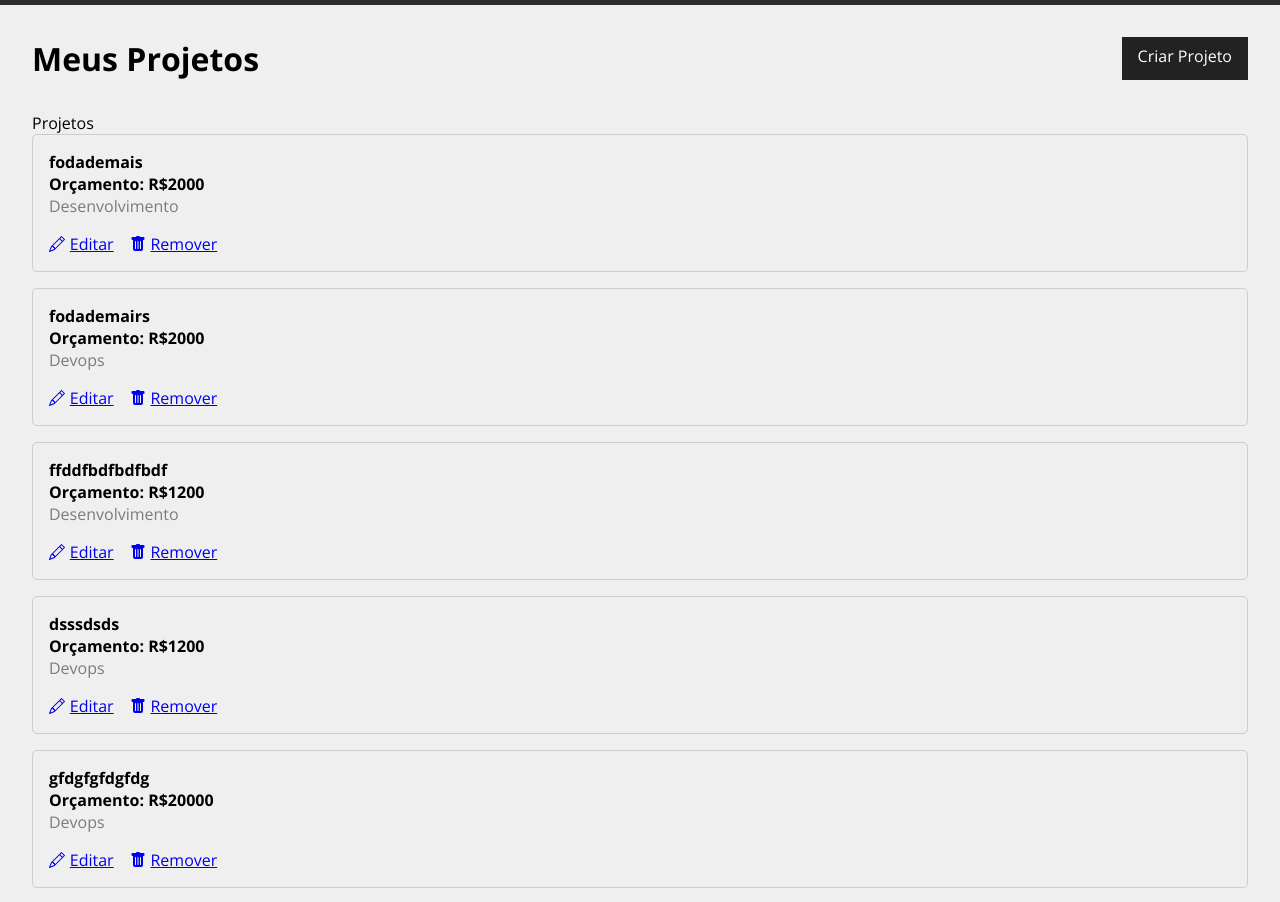
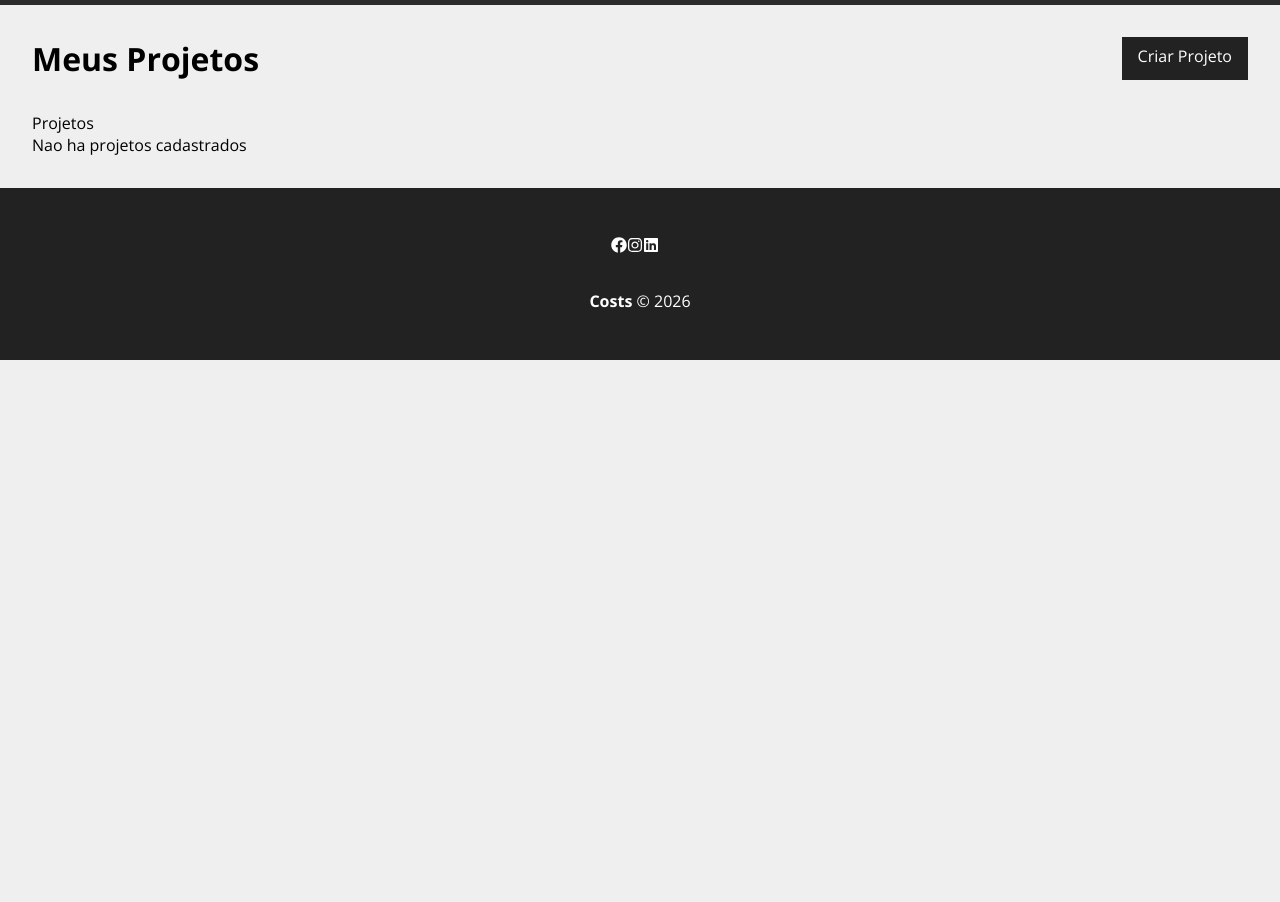
Before and after one commit to AbelardoDivino/Costs, a React (Create React App) app in the folder frontend/costs/: page /Projects in a window 1280 px wide. Shown: the part 80-982 px from the top of the page. After the commit the page ends 800 px from the top, so only its background shows below. Built offline with nearby package versions, Linux system fonts and the light colour scheme; data requests are answered from the project's data file.

Commit message:
update login and delete

```diff
--- a/frontend/costs/db.json
+++ b/frontend/costs/db.json
@@ -1,83 +1,5 @@
 {
-  "projects": [
-    {
-      "name": "fodademais",
-      "budget": "2000",
-      "categories": {
-        "id": "2",
-        "name": "Desenvolvimento"
-      },
-      "cost": 0,
-      "services": [],
-      "id": "3rmWNS7hW3I"
-    },
-    {
-      "name": "fodademairs",
-      "budget": "2000",
-      "categories": {
-        "id": "3",
-        "name": "Devops"
-      },
-      "cost": 0,
-      "services": [],
-      "id": "HBBhzgKh4qE"
-    },
-    {
-      "name": "ffddfbdfbdfbdf",
-      "budget": "1200",
-      "categories": {
-        "id": "2",
-        "name": "Desenvolvimento"
-      },
-      "cost": 0,
-      "services": [],
-      "id": "JgyhTJ6r4Wg"
-    },
-    {
-      "categories": {
-        "id": "3",
-        "name": "Devops"
-      },
-      "name": "dsssdsds",
-      "budget": "1200",
-      "cost": 0,
-      "services": [],
-      "id": "eITGHWoTM6c"
-    },
-    {
-      "name": "gfdgfgfdgfdg",
-      "budget": "20000",
-      "categories": {
-        "id": "3",
-        "name": "Devops"
-      },
-      "cost": 0,
-      "services": [],
-      "id": "XTrXAobRINo"
-    },
-    {
-      "name": "Abelardo Divino",
-      "budget": "2000",
-      "categories": {
-        "id": "3",
-        "name": "Devops"
-      },
-      "cost": 0,
-      "services": [],
-      "id": "i80xpep8uFY"
-    },
-    {
-      "name": "testar o get",
-      "budget": "3000",
-      "categories": {
-        "id": "4",
-        "name": "full-stack"
-      },
-      "cost": 0,
-      "services": [],
-      "id": "sgYuSI5ccsU"
-    }
-  ],
+  "projects": [],
   "categories": [
     {
       "id": "1",
--- a/frontend/costs/src/components/pages/Projects.js
+++ b/frontend/costs/src/components/pages/Projects.js
@@ -5,9 +5,12 @@
 import { useLocation } from "react-router-dom"
 import { useState, useEffect } from 'react'
 import Projectscard from './Projectscard'
+import Loading from './layout/Loading'
 function Projects(){
 
     const [projects,setprojects] = useState([])
+    const [removeloading,setremoveloading] = useState(false)
+    const [projectsmesage, setprojectmesage] = useState('')
 
     const location = useLocation()
     let message = ''
@@ -16,17 +19,36 @@
     }
 
     useEffect(()=>{
-        fetch('http://localhost:5000/projects',{
+        setTimeout(()=>{
+            fetch('http://localhost:5000/projects',{
             method:'GET',
             headers:{
                 'Content-Type':'application/json',
             },
         }).then(resp => resp.json())
         .then(data=>{
+            console.log(data)
             setprojects(data)
+            setremoveloading(true)
         })
         .catch(err => console.log(err))
+        },300)
     },[])
+
+    function removerprojeto(id){
+fetch(`http://localhost:5000/projects/${id}`, {
+    method: 'DELETE',
+    headers: {
+        'Content-Type': 'application/json'
+    },
+})
+.then(resp => resp.json())
+.then(data => {
+    setprojects(projects.filter((project) => project.id !== id))
+    setprojectmesage('Projeto deletado com sucesso')
+})
+.catch(err => console.log(err))
+    }
 
 return (
 
@@ -37,7 +59,7 @@
         </div>
 
     {message && <Mensagem type='sucess' mgs={message} />}
-
+    {projectsmesage && <Mensagem type='sucess'msg={projectsmesage}></Mensagem> }
     <Container customClass="start">
         <p>Projetos</p>
         {projects.length > 0 &&
@@ -48,8 +70,13 @@
           budget={project.budget}
          category={project.categories?.name}
          key={project.id}
+         handleremove={removerprojeto}
           />
         ))}
+        {!removeloading && <Loading></Loading>}
+        {removeloading && projects.length===0 &&(
+            <p>Nao ha projetos cadastrados</p>
+        )}
     </Container>
     </div>
 
--- a/frontend/costs/src/components/pages/Projectscard.js
+++ b/frontend/costs/src/components/pages/Projectscard.js
@@ -2,6 +2,11 @@
 import {BsPencil, BsFillTrashFill} from 'react-icons/bs'
 import { Link } from 'react-router-dom'
 function Projectscard({id,name,budget,category,handleremove}){
+
+    const remove = (e) =>{
+        e.preventDefault()
+        handleremove(id)
+    }
     return(
         <div className={styles.card}>
            <h4>{name}</h4>
@@ -13,7 +18,13 @@
            </p>
            <div className={styles.actions}>
            <Link to=''> <p><BsPencil /> Editar</p></Link>
-            <Link to=''><p onClick={handleremove}><BsFillTrashFill /> Remover</p></Link>
+
+           <Link to=''>
+  <p onClick={remove}>
+    <BsFillTrashFill /> Remover
+  </p>
+</Link>
+
            </div>
         </div>
     )
--- /dev/null
+++ b/frontend/costs/src/components/pages/layout/Loading.js
@@ -0,0 +1,12 @@
+import styles from './Loading.module.css'
+import loading from '../../../img/loading.svg'
+function Loading(){
+    return(
+
+         <div className={styles.loader_container}>
+            <img src={loading} alt='loading' className={styles.loading}></img>
+         </div>
+
+    )
+}
+export default Loading
--- /dev/null
+++ b/frontend/costs/src/components/pages/layout/Loading.module.css
@@ -0,0 +1,10 @@
+.loader_container{
+    width: 100%;
+    height: 100%;
+    display: flex;
+    justify-content: center;
+    align-items: center;
+}
+.loading{
+    width: 50px;
+}
```
